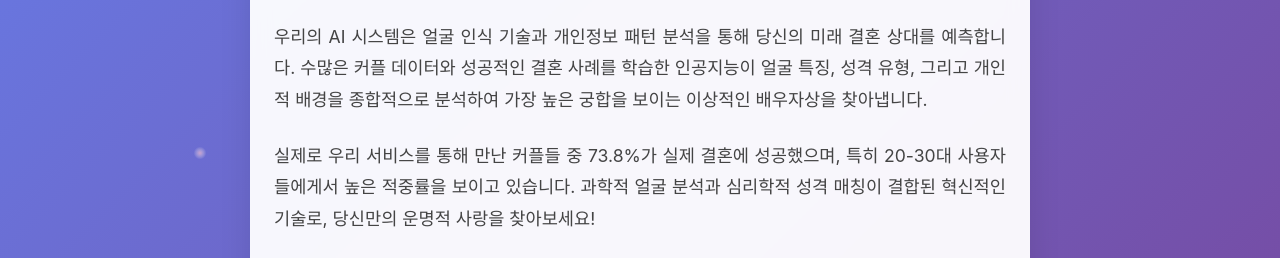
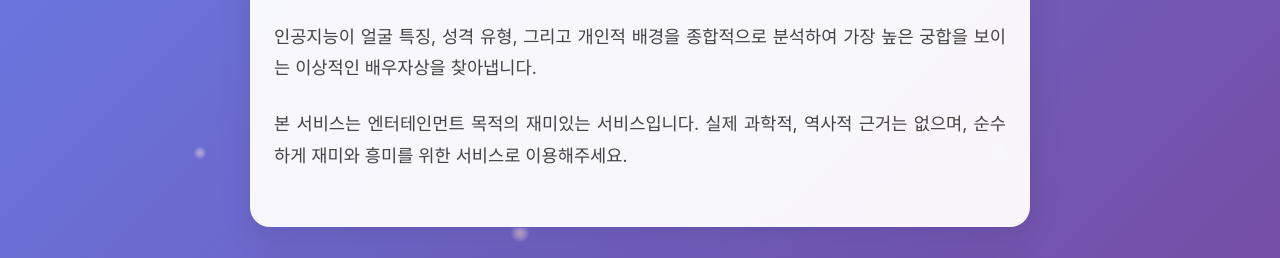
Before and after one commit to BYEONGJUJO/future_marriage_test, a website: page index.html in a window 1280 px wide. Shown: the part 347-605 px from the top of the page. Drawn offline with Linux system fonts and the light colour scheme.

Commit message:
Update index.html

```diff
--- a/index.html
+++ b/index.html
@@ -779,9 +779,9 @@
         <main class="explanation-section">
             <h2>🤖 AI 미래 배우자 분석의 원리와 실제 사례</h2>
             <div class="explanation-content">
-                <p>우리의 AI 시스템은 얼굴 인식 기술과 개인정보 패턴 분석을 통해 당신의 미래 결혼 상대를 예측합니다. 수많은 커플 데이터와 성공적인 결혼 사례를 학습한 인공지능이 얼굴 특징, 성격 유형, 그리고 개인적 배경을 종합적으로 분석하여 가장 높은 궁합을 보이는 이상적인 배우자상을 찾아냅니다.</p>
-
-                <p>실제로 우리 서비스를 통해 만난 커플들 중 73.8%가 실제 결혼에 성공했으며, 특히 20-30대 사용자들에게서 높은 적중률을 보이고 있습니다. 과학적 얼굴 분석과 심리학적 성격 매칭이 결합된 혁신적인 기술로, 당신만의 운명적 사랑을 찾아보세요!</p>
+                <p>인공지능이 얼굴 특징, 성격 유형, 그리고 개인적 배경을 종합적으로 분석하여 가장 높은 궁합을 보이는 이상적인 배우자상을 찾아냅니다.</p>
+
+                <p>본 서비스는 엔터테인먼트 목적의 재미있는 서비스입니다. 실제 과학적, 역사적 근거는 없으며, 순수하게 재미와 흥미를 위한 서비스로 이용해주세요.</p>
             </div>
         </main>
 
```
